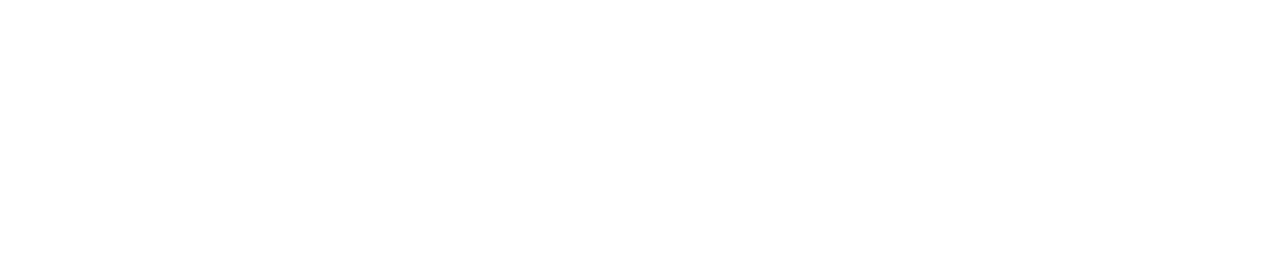
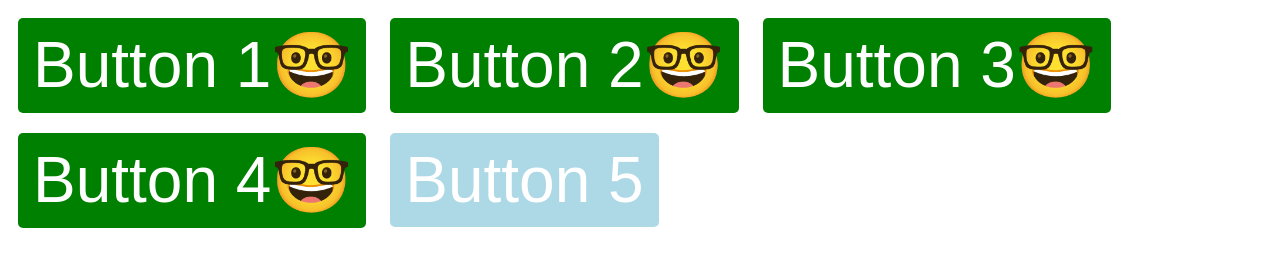
Before and after one commit to yogiifr/JavaScript-Journey, a plain HTML site: page fundamentals/nodelist/index.html in a window 1280 px wide. Drawn offline with Linux system fonts and the light colour scheme.

Commit message:
feat: learn what nodelist is

```diff
--- a/fundamentals/nodelist/index.html
+++ b/fundamentals/nodelist/index.html
@@ -10,6 +10,11 @@
 
 <body>
 
+    <button class="myButton">Button 1</button>
+    <button class="myButton">Button 2</button>
+    <button class="myButton">Button 3</button>
+    <button class="myButton">Button 4</button>
+
     <script src="index.js"></script>
 
 </body>
--- a/fundamentals/nodelist/index.js
+++ b/fundamentals/nodelist/index.js
@@ -0,0 +1,34 @@
+
+let buttons = document.querySelectorAll(".myButton");
+
+buttons.forEach(button => {
+    button.style.backgroundColor = "green";
+    button.textContent += "🤓";
+
+    button.addEventListener("click", event => {
+        event.target.style.backgroundColor = "tomato";
+    });
+
+    button.addEventListener("mouseover", event => {
+        event.target.style.backgroundColor = "blue";
+    });
+
+    button.addEventListener("mouseout", event => {
+        event.target.style.backgroundColor = "red";
+    });
+
+    button.addEventListener("click", event => {
+        event.target.remove();
+        buttons = document.querySelectorAll(".myButtons");
+        console.log(buttons);
+    })
+})
+
+const newButton = document.createElement("button");
+newButton.textContent = "Button 5";
+newButton.classList = "myButton";
+document.body.appendChild(newButton);
+
+buttons = document.querySelectorAll(".myButton");
+
+console.log(buttons);
--- a/fundamentals/nodelist/style.css
+++ b/fundamentals/nodelist/style.css
@@ -0,0 +1,9 @@
+.myButton{
+    font-size: 4rem;
+    margin: 10px;
+    border: none;
+    border-radius: 5px;
+    padding: 10px 15px;
+    background-color: lightblue;
+    color: white;
+}
```
